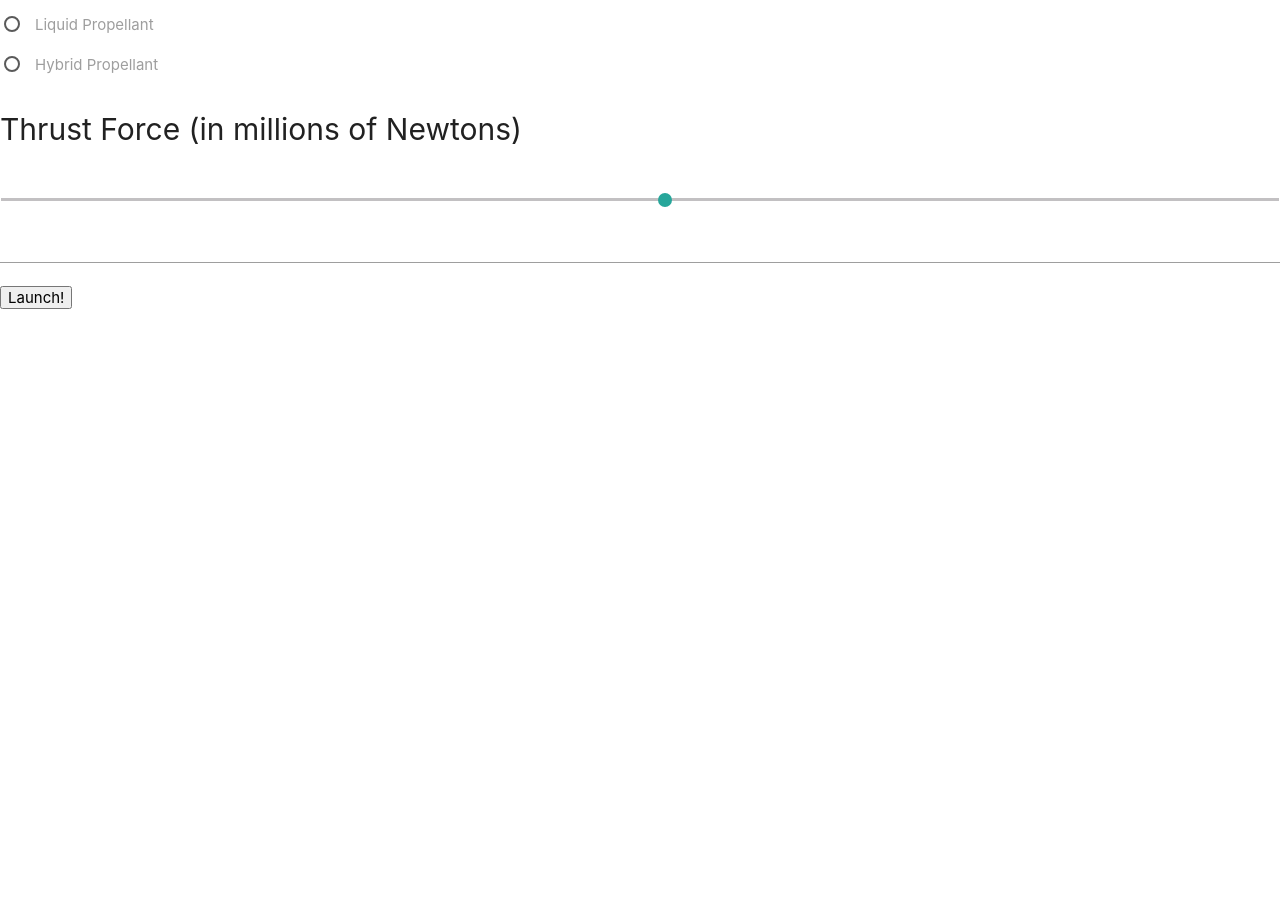
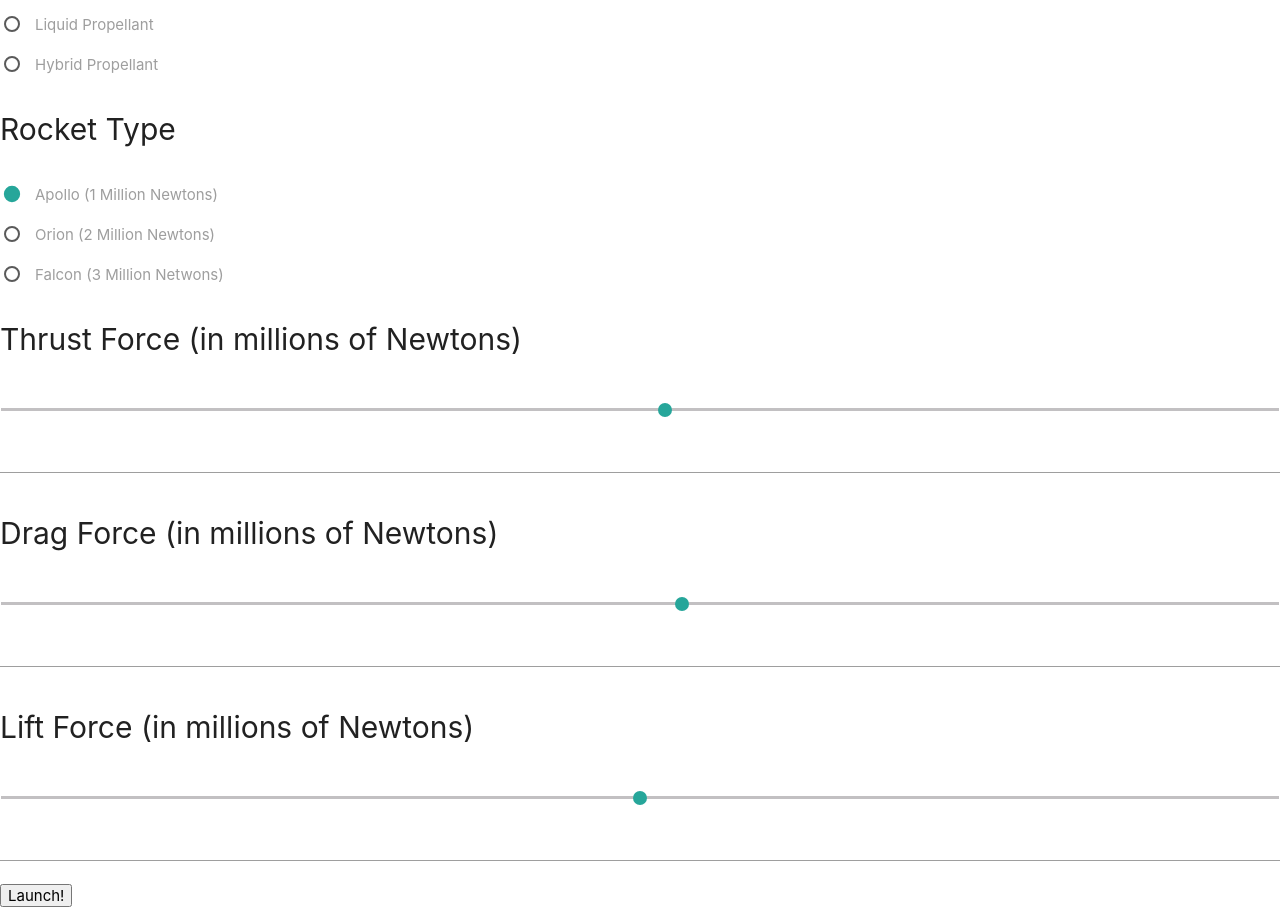
Before and after one commit to aayodkaul/rocket, a plain HTML site: page index1.html in a window 1280 px wide. Shown: the part 353-1260 px from the top of the page. Before the commit the page ends 800 px from the top, so only its background shows below. Drawn offline with nearby package versions, Linux system fonts and the light colour scheme.

Commit message:
Update index1.html

```diff
--- a/index1.html
+++ b/index1.html
@@ -59,6 +59,28 @@
 		    </p>
   		</form>
 
+  		<form id="random">
+			<p style="font-size:30px">Rocket Type</p>
+		    <p>
+		      <label>
+		        <input name="group1" type="radio" id="ker" checked/>
+		        <span>Apollo (1 Million Newtons)</span>
+		      </label>
+		    </p>
+		    <p>
+		      <label>
+		        <input name="group1" type="radio" id="alc" />
+		        <span>Orion (2 Million Newtons)</span>
+		      </label>
+		    </p>
+		    <p>
+		      <label>
+		        <input class="with-gap" name="group1" type="radio" id="hyd" />
+		        <span>Falcon (3 Million Netwons)</span>
+		      </label>
+		    </p>
+  		</form>
+
 	  	<form>
 	  		<p style="font-size:30px">Thrust Force (in millions of Newtons)</p>
 		      <input type="range" name="rangeInput" min="15" max="40" onchange="updateTextInput(this.value);">
@@ -69,6 +91,29 @@
         				}
    					</script>
 	  	</form>
+
+	  	<form>
+	  		<p style="font-size:30px">Drag Force (in millions of Newtons)</p>
+		      <input type="range" name="rangeInput" min="5" max="20" onchange="updateTextInput(this.value);">
+			  <input type="text" id="textInput" value="">
+			  	    <script type="text/javascript">
+        				function updateTextInput(val) {
+          				document.getElementById('textInput').value=val;
+        				}
+   					</script>
+	  	</form>
+
+	  	<form>
+	  		<p style="font-size:30px">Lift Force (in millions of Newtons)</p>
+		      <input type="range" name="rangeInput" min="1" max="15" onchange="updateTextInput(this.value);">
+			  <input type="text" id="textInput" value="">
+			  	    <script type="text/javascript">
+        				function updateTextInput(val) {
+          				document.getElementById('textInput').value=val;
+        				}
+   					</script>
+	  	</form>
+
 	  	<button type="button" onclick="startrocket()">Launch!</button>
 	</body>
 </html>
```
